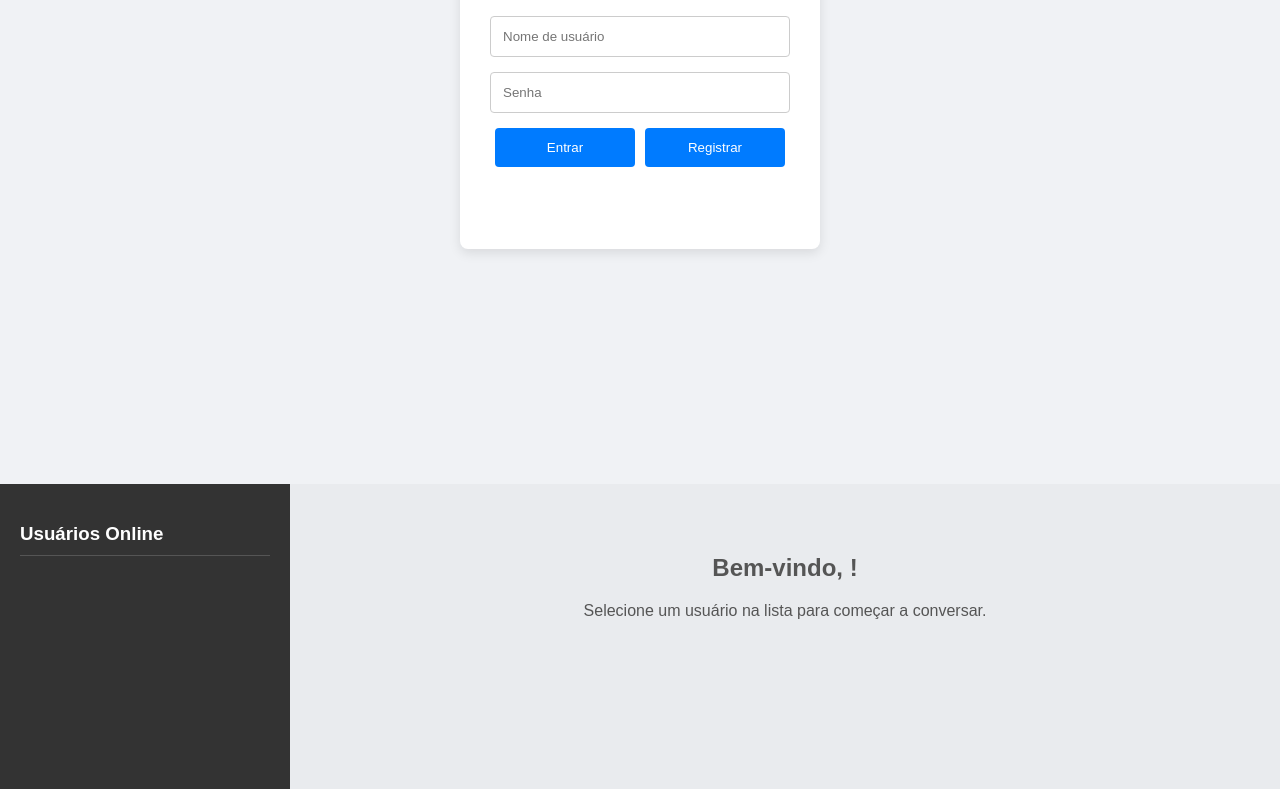
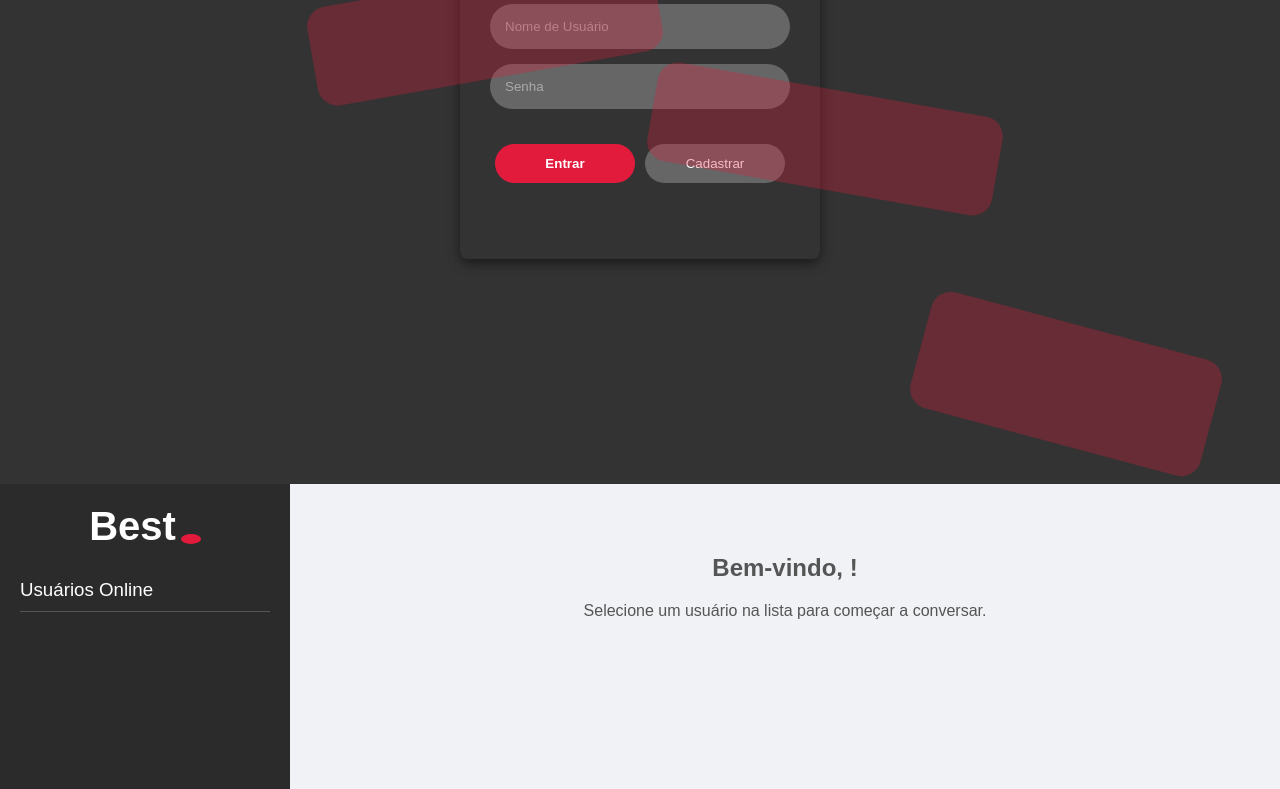
Before and after one commit to MarinaMenezess/BestChat, a website: page public/index.html in a window 1280 px wide. Shown: the part 316-1105 px from the top of the page. Drawn offline with nearby package versions, Linux system fonts and the light colour scheme.

Commit message:
inicio css

```diff
--- a/public/index.html
+++ b/public/index.html
@@ -8,20 +8,23 @@
 </head>
 <body>
     <div id="login-view" class="view active">
-        <div class="form-container">
-            <h2>Login / Registro</h2>
-            <input type="text" id="username" placeholder="Nome de usuário">
-            <input type="password" id="password" placeholder="Senha">
-            <div class="buttons">
-                <button id="login-btn">Entrar</button>
-                <button id="register-btn">Registrar</button>
+        <div class="login-background-overlay">
+            <div class="form-container">
+                <div class="logo">Best<span></span></div>
+                <input type="text" id="username" placeholder="Nome de Usuário">
+                <input type="password" id="password" placeholder="Senha">
+                <div class="buttons">
+                    <button id="login-btn">Entrar</button>
+                    <button id="register-btn">Cadastrar</button>
+                </div>
+                <p id="auth-error" class="error"></p>
             </div>
-            <p id="auth-error" class="error"></p>
         </div>
     </div>
 
     <div id="chat-view" class="view">
         <div class="sidebar">
+            <div class="logo-sidebar">Best<span></span></div>
             <h3>Usuários Online</h3>
             <ul id="user-list"></ul>
             <button id="logout-btn">Sair</button>
--- a/public/style.css
+++ b/public/style.css
@@ -3,47 +3,169 @@ body, html {
     margin: 0;
     padding: 0;
     height: 100%;
-    background-color: #f0f2f5;
+    /* Cor de fundo principal alterada para o cinza escuro das imagens */
+    background-color: #333333;
 }
 
 .view { display: none; }
 .view.active { display: flex; }
 
-/* Estilos da Tela de Login */
+/* --- Estilos do Logo (para o Login e Chat) --- */
+.logo, .logo-sidebar {
+    font-size: 40px;
+    font-weight: bold;
+    color: white; /* Cor do texto "Best" */
+    display: flex;
+    align-items: flex-end;
+    justify-content: center;
+    margin-bottom: 20px;
+}
+
+.logo span, .logo-sidebar span {
+    display: block;
+    width: 20px;
+    height: 10px;
+    background-color: #E21B3C; /* Cor da linha/detalhe vermelho */
+    border-radius: 50%;
+    margin-left: 5px;
+    transform: translateY(-5px);
+}
+
+.logo-sidebar {
+    margin-bottom: 30px; /* Maior espaçamento na sidebar */
+}
+
+/* --- Estilos da Tela de Login/Registro --- */
 #login-view {
     width: 100%;
     height: 100%;
     justify-content: center;
     align-items: center;
+    position: relative;
+    overflow: hidden;
+}
+
+.login-background-overlay {
+    width: 100%;
+    height: 100%;
+    display: flex;
+    justify-content: center;
+    align-items: center;
+    position: relative;
+}
+
+/* Efeito de Balões de Conversa em segundo plano (imagem 6f0b0d.png) */
+.login-background-overlay::before,
+.login-background-overlay::after {
+    content: '';
+    position: absolute;
+    background-color: #E21B3C; /* Cor vermelha do balão */
+    border-radius: 20px;
+    opacity: 0.3;
+}
+
+.login-background-overlay::before {
+    top: 5%;
+    left: 5%;
+    width: 250px;
+    height: 100px;
+    transform: rotate(-20deg);
+}
+
+.login-background-overlay::after {
+    bottom: 5%;
+    right: 5%;
+    width: 300px;
+    height: 120px;
+    transform: rotate(15deg);
+}
+/* Balões adicionais */
+.login-background-overlay .form-container::before {
+    content: '';
+    position: absolute;
+    top: 20%;
+    left: -150px;
+    width: 350px;
+    height: 100px;
+    background-color: #E21B3C;
+    border-radius: 20px;
+    opacity: 0.3;
+    transform: rotate(-10deg);
+    z-index: 1;
+}
+
+.login-background-overlay .form-container::after {
+    content: '';
+    position: absolute;
+    bottom: 20%;
+    right: -180px;
+    width: 350px;
+    height: 100px;
+    background-color: #E21B3C;
+    border-radius: 20px;
+    opacity: 0.3;
+    transform: rotate(10deg);
+    z-index: 1;
 }
 
 .form-container {
     padding: 30px;
-    background-color: white;
+    /* Cor de fundo do container alterada para o cinza escuro */
+    background-color: #333333;
     border-radius: 8px;
-    box-shadow: 0 4px 12px rgba(0,0,0,0.1);
+    box-shadow: 0 4px 12px rgba(0,0,0,0.5); /* Sombra mais escura */
     display: flex;
     flex-direction: column;
     width: 300px;
+    position: relative; /* Para posicionar os balões relativos a ele */
+    z-index: 10; /* Garante que o formulário fique sobre os balões de fundo */
 }
-.form-container h2 { text-align: center; color: #333; }
-.form-container input { padding: 12px; margin-bottom: 15px; border: 1px solid #ccc; border-radius: 4px; }
-.form-container .buttons { display: flex; justify-content: space-between; }
-.form-container button {
+.form-container h2 { display: none; } /* O logo substitui o título */
+.form-container input {
+    padding: 15px;
+    margin-bottom: 15px;
+    border: none;
+    border-radius: 25px; /* Bordas mais arredondadas */
+    background-color: #666666; /* Cor de fundo do input */
+    color: white;
+}
+.form-container input::placeholder { color: #aaaaaa; }
+
+.form-container .buttons { display: flex; justify-content: space-between; margin-top: 20px; }
+
+/* Botão de Entrar (Login) em vermelho */
+#login-btn {
     padding: 12px;
     border: none;
-    border-radius: 4px;
-    background-color: #007bff;
+    border-radius: 25px;
+    background-color: #E21B3C !important;
     color: white;
     cursor: pointer;
     flex: 1;
     margin: 0 5px;
+    font-weight: bold;
+    transition: background-color 0.3s;
 }
-.form-container button:hover { background-color: #0056b3; }
-.error { color: red; text-align: center; height: 20px; }
+#login-btn:hover { background-color: #b3162e !important; }
+
+/* Botão de Registrar (Cadastrar) em cinza */
+#register-btn {
+    padding: 12px;
+    border: none;
+    border-radius: 25px;
+    background-color: #666666 !important;
+    color: white;
+    cursor: pointer;
+    flex: 1;
+    margin: 0 5px;
+    transition: background-color 0.3s;
+}
+#register-btn:hover { background-color: #555555 !important; }
+
+.error { color: #E21B3C; text-align: center; height: 20px; margin-top: 10px; }
 
 
-/* Estilos da Tela de Chat */
+/* --- Estilos da Tela de Chat --- */
 #chat-view {
     width: 100%;
     height: 100%;
@@ -52,38 +174,57 @@ body, html {
 
 .sidebar {
     width: 250px;
-    background-color: #333;
+    background-color: #2b2b2b; /* Fundo ligeiramente mais escuro para a sidebar */
     color: white;
     padding: 20px;
     display: flex;
     flex-direction: column;
 }
-.sidebar h3 { border-bottom: 1px solid #555; padding-bottom: 10px; }
+
+.sidebar h3 {
+    border-bottom: 1px solid #555;
+    padding-bottom: 10px;
+    margin-top: 0;
+    font-weight: normal;
+}
+
 #user-list {
     list-style-type: none;
     padding: 0;
     flex-grow: 1;
 }
+
 #user-list li {
-    padding: 10px;
+    padding: 12px 10px; /* Padding ajustado */
     cursor: pointer;
     border-radius: 4px;
+    margin-bottom: 5px;
+    transition: background-color 0.2s;
 }
-#user-list li:hover, #user-list li.active { background-color: #555; }
+
+/* Estilo do usuário ativo (selecionado) */
+#user-list li:hover,
+#user-list li.active {
+    background-color: #3e3e3e; /* Cor do hover/ativo alterada */
+    font-weight: bold;
+}
+
 #logout-btn {
     padding: 10px;
-    background-color: #dc3545;
+    background-color: #dc3545; /* Mantido o vermelho padrão para destaque (pode ser ajustado) */
     color: white;
     border: none;
     cursor: pointer;
     border-radius: 4px;
+    margin-top: 10px;
 }
+#logout-btn:hover { background-color: #c82333; }
 
 .main-chat {
     flex-grow: 1;
     display: flex;
     flex-direction: column;
-    background-color: #e9ebee;
+    background-color: #f0f2f5; /* Fundo do chat mantido claro */
 }
 
 #welcome-message { text-align: center; margin-top: 50px; color: #555; }
@@ -94,37 +235,56 @@ body, html {
     flex-direction: column;
     height: 100%;
 }
+
 .chat-header {
     padding: 15px;
     background-color: white;
     border-bottom: 1px solid #ddd;
     font-weight: bold;
+    color: #333;
+    font-size: 18px;
 }
+
 #messages {
     flex-grow: 1;
     padding: 20px;
     overflow-y: auto;
     list-style-type: none;
+    display: flex;
+    flex-direction: column;
 }
+
+/* Balões de mensagem para replicar o estilo das imagens */
 #messages li {
-    padding: 8px 12px;
-    margin-bottom: 10px;
-    max-width: 60%;
+    padding: 10px 15px;
+    margin-bottom: 15px;
+    max-width: 65%; /* Aumentado um pouco para se assemelhar */
     border-radius: 18px;
     word-wrap: break-word;
+    position: relative;
+    font-size: 15px;
 }
+
+/* Estilo das mensagens enviadas (SENT - Vermelho) */
 #messages li.sent {
-    background-color: #007bff;
+    background-color: #E21B3C; /* Cor vermelha do balão enviado */
     color: white;
     align-self: flex-end;
     margin-left: auto;
+    /* Ajuste para o "bico" do balão */
+    border-bottom-right-radius: 2px;
 }
+
+/* Estilo das mensagens recebidas (RECEIVED - Cinza) */
 #messages li.received {
-    background-color: #fff;
+    background-color: #aaaaaa; /* Cor cinza do balão recebido */
     color: #333;
     align-self: flex-start;
+    /* Ajuste para o "bico" do balão */
+    border-bottom-left-radius: 2px;
 }
 
+/* Formulário de Mensagem */
 #message-form {
     display: flex;
     padding: 10px;
@@ -136,13 +296,15 @@ body, html {
     padding: 10px;
     border: 1px solid #ccc;
     border-radius: 20px;
+    margin-right: 10px;
 }
 #message-form button {
-    margin-left: 10px;
     padding: 10px 15px;
     border: none;
-    background-color: #007bff;
+    background-color: #007bff; /* Mantido azul para o botão de enviar (pode ser ajustado) */
     color: white;
     border-radius: 20px;
     cursor: pointer;
+    transition: background-color 0.3s;
 }
+#message-form button:hover { background-color: #0056b3; }
```
